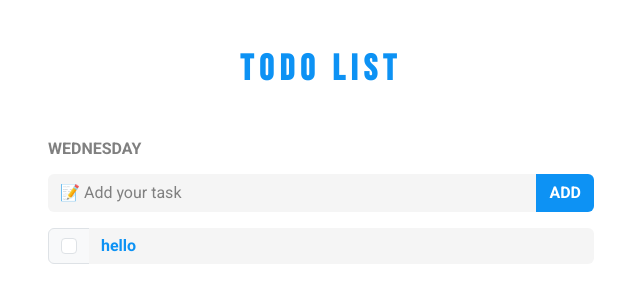
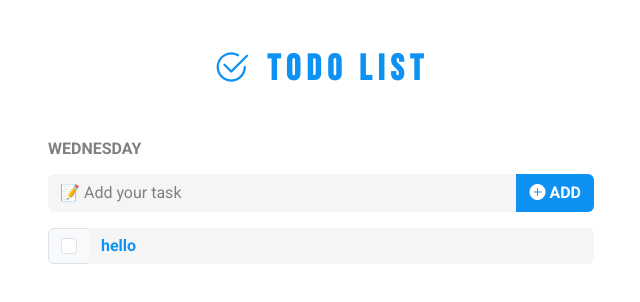
Before and after one commit to milan-sony/ToDo_App-React, a React (Vite) app: page / in a window 1280 px wide. Shown: the top 302 px of the page, without its empty margins (319-959 px from the left). Built offline with nearby package versions, Linux system fonts and the light colour scheme.

Commit message:
style: basic UI created

```diff
--- a/index.html
+++ b/index.html
@@ -9,6 +9,8 @@
     <!-- Bootstrap CSS CDN V5.3.3 -->
     <link href="https://cdn.jsdelivr.net/npm/bootstrap@5.3.3/dist/css/bootstrap.min.css" rel="stylesheet"
         integrity="sha384-QWTKZyjpPEjISv5WaRU9OFeRpok6YctnYmDr5pNlyT2bRjXh0JMhjY6hW+ALEwIH" crossorigin="anonymous" />
+    <!-- Bootstrap icon CDN -->
+    <link rel="stylesheet" href="https://cdn.jsdelivr.net/npm/bootstrap-icons@1.11.3/font/bootstrap-icons.min.css">
     <!-- Google Fonts -->
     <link rel="preconnect" href="https://fonts.googleapis.com">
     <link rel="preconnect" href="https://fonts.gstatic.com" crossorigin>
--- a/src/ToDoApp.jsx
+++ b/src/ToDoApp.jsx
@@ -9,12 +9,12 @@ function ToDoApp() {
                     <div className='row d-flex justify-content-center'>
                         <div className='col-lg-6 mt-5'>
                             <div>
-                                <h1 className='text-center mb-5 head-text'>Todo List</h1>
+                                <h1 className='text-center mb-5 head-text'><i class="bi bi-check2-circle"></i>&nbsp;Todo List</h1>
                                 <h6 className='mb-3 day'>Wednesday</h6>
                             </div>
                             <div className="input-group mb-3">
                                 <input type="text" className="form-control todo-input" placeholder="📝 Add your task" aria-label="Recipient's username" aria-describedby="button-addon2" />
-                                <button className="btn add-btn" type="button" id="button-addon2">ADD</button>
+                                <button className="btn add-btn" type="button" id="button-addon2"><i class="bi bi-plus-circle-fill"></i>&nbsp;ADD</button>
                             </div>
 
                             {/* list item */}
```
